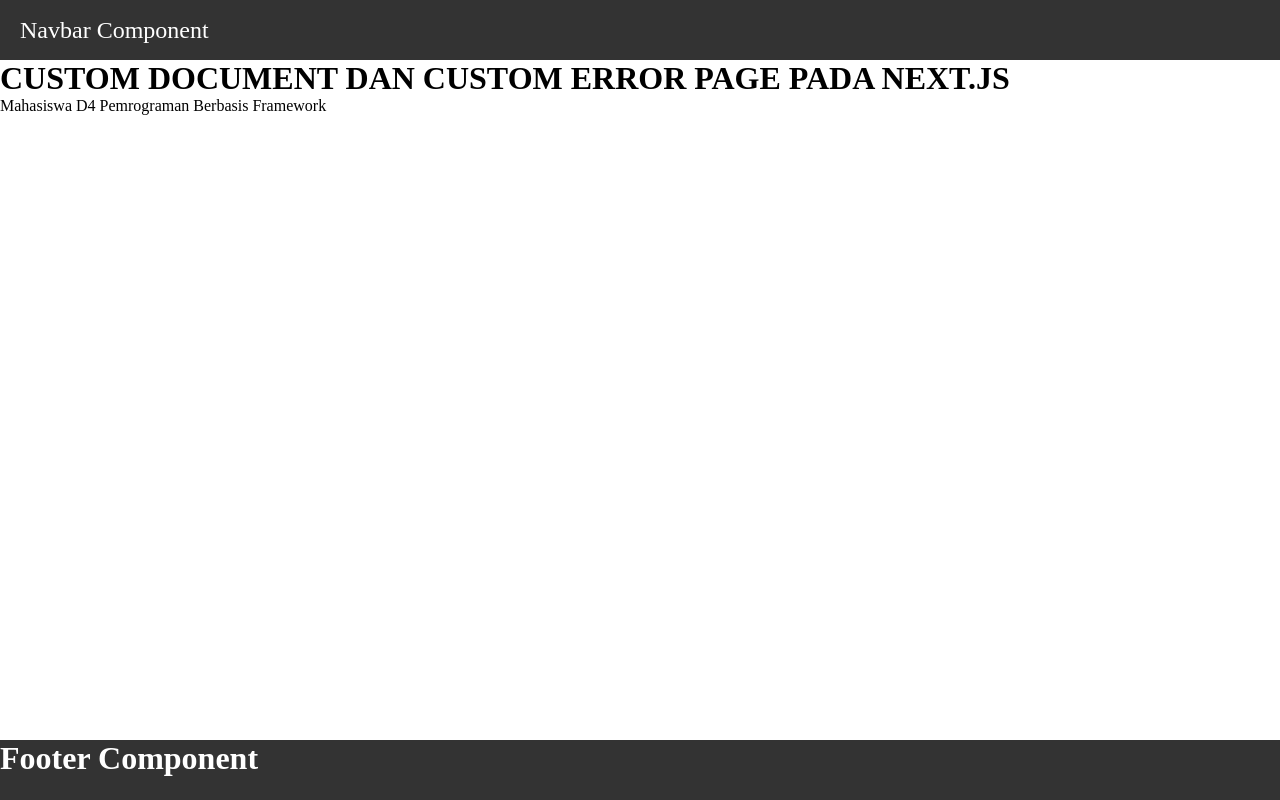
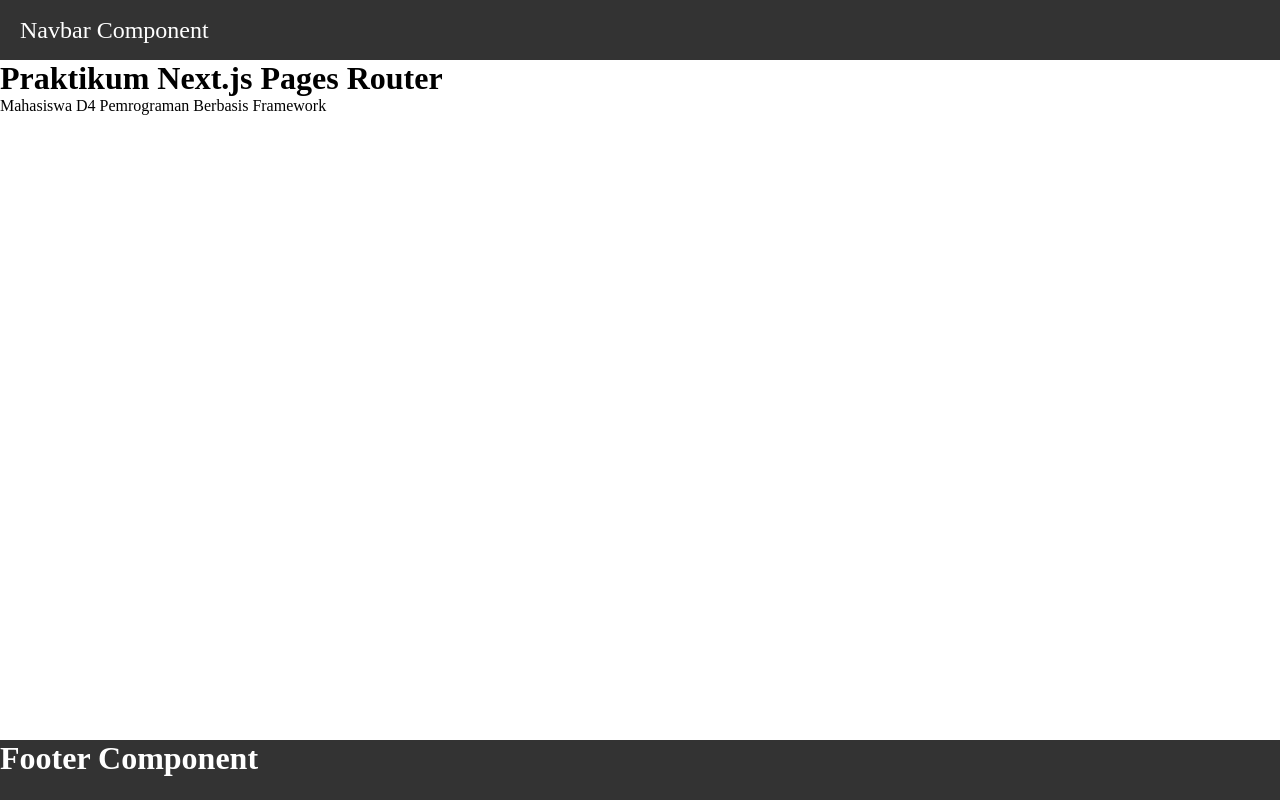
Before and after one commit to GE08T/Pemrograman-Berbasis-Framework, a Next.js app in the folder Pertemuan 3/jobsheet-6/: page / in a window 1280 px wide. Built offline with nearby package versions, Linux system fonts and the light colour scheme.

Commit message:
Pertemuan 3_Jobsheet 6 : Pengaturan Title per Halaman

```diff
--- a/Pertemuan 3/jobsheet-6/src/pages/index.tsx
+++ b/Pertemuan 3/jobsheet-6/src/pages/index.tsx
@@ -8,7 +8,10 @@
 export default function Home() {
   return (
     <div>
-      <h1>CUSTOM DOCUMENT DAN CUSTOM ERROR PAGE PADA NEXT.JS</h1>
+      <head>
+        <title>Praktikum Next.js Pages Router</title>
+      </head>
+      <h1>Praktikum Next.js Pages Router</h1>
       <p>Mahasiswa D4 Pemrograman Berbasis Framework</p>
     </div>
   )
```
